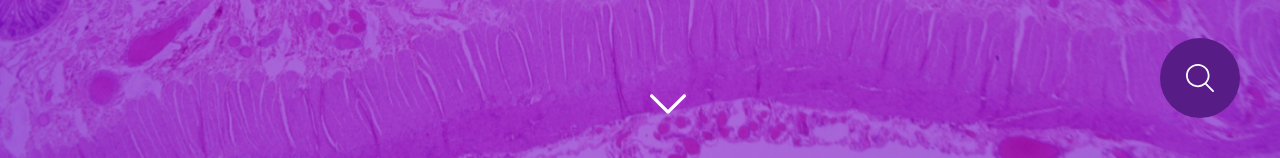
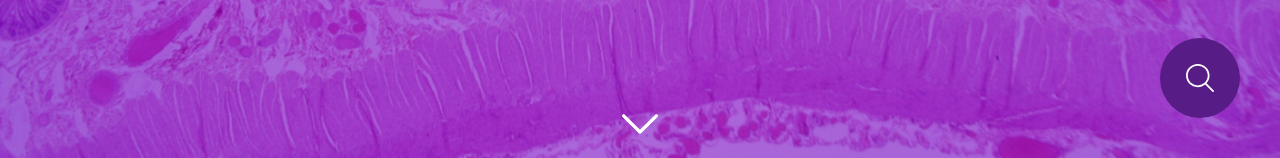
Before and after one commit to fabricadesoftware-ifc/fabricaHistologia_frontend, a Vue app: page /test-initial in a window 1280 px wide. Shown: the part 642-800 px from the top of the page. Built offline with nearby package versions, Linux system fonts and the light colour scheme.

Commit message:
Fix in initial search button component hover

```diff
--- a/dev-dist/sw.js
+++ b/dev-dist/sw.js
@@ -82,7 +82,7 @@ define(['./workbox-b5f7729d'], (function (workbox) { 'use strict';
     "revision": "3ca0b8505b4bec776b69afdba2768812"
   }, {
     "url": "index.html",
-    "revision": "0.4ouq5a9she"
+    "revision": "0.1tf0b5josf"
   }], {});
   workbox.cleanupOutdatedCaches();
   workbox.registerRoute(new workbox.NavigationRoute(workbox.createHandlerBoundToURL("index.html"), {
--- a/src/components/InitialButtonComp.vue
+++ b/src/components/InitialButtonComp.vue
@@ -10,6 +10,6 @@ const props = defineProps({
 })
 </script>
 <template>
-    <button class="flex items-center gap-5 rounded-md text-lg font-medium text-white font-poppins tracking-wide leading-4 btn-access">{{props.title}} <a href="#" class="w-9 h-9" v-if="props.hasArrowIcon"><img src="../assets/media/arrowRight.svg" class="w-full h-full xl:hidden"></a> <a href="#" class="hidden xl:block w-12 h-9" v-if="props.hasArrowIcon"><img src="../assets/media/arrowDown.svg" class="w-full h-full"></a></button>
+    <button class="flex items-center gap-5 rounded-md text-lg font-medium text-white font-poppins tracking-wide leading-4 btn-access">{{props.title}} <a href="#" class="w-9 h-9 xl:hidden" v-if="props.hasArrowIcon"><img src="../assets/media/arrowRight.svg" class="w-full h-full xl:hidden"></a> <a href="#" class="hidden xl:block w-12 h-9" v-if="props.hasArrowIcon"><img src="../assets/media/arrowDown.svg" class="w-full h-full"></a></button>
 
 </template>
--- a/src/components/InitialPageComp.vue
+++ b/src/components/InitialPageComp.vue
@@ -15,7 +15,7 @@ import InitialSearchButtonComp from './InitialSearchButtonComp.vue'
         <div class="col-start-1 col-end-6 w-full h-full row-span-3 md:justify-between flex flex-col items-center justify-center absolute">
             <TitleInitialPageComp  class="z-10" />
             <InitialButtonComp :title="'Aproveite nosso sistema interativo'" class="z-10 mt-14 px-4 py-1.5 xl:hidden" />
-            <InitialButtonComp class="hidden z-10 mb-12 p-4 xl:flex xl:absolute xl:bottom-0 xl:mb-5" :hasArrowIcon="true" />
+            <InitialButtonComp class="hidden z-10 mb-12 p-4 xl:flex xl:absolute xl:bottom-0 xl:mb-0" :hasArrowIcon="true" />
         </div>
         <div class="col-start-1 row-start-3 flex items-end z-10 xl:hidden">
             <IFC_LogoComp :isGreen="false" :margin="'0px 0px 50px 30px'" />
--- a/src/components/InitialSearchButtonComp.vue
+++ b/src/components/InitialSearchButtonComp.vue
@@ -1,31 +1,32 @@
 <template>
-    <div class="w-auto h-auto xl:flex items-center  gap-5 hidden roundbtn">
-    <div class="flex container-alt">
+  <div class="w-auto h-auto xl:flex items-center gap-5 hidden">
+    <div class="w-20 h-20 rounded-full bg-purple-900 p-3 items-center justify-center flex roundbtn">
+      <img src="../assets/media/search.svg" class="w-7 h-7" />
+      <div class="flex container-alt absolute w-96 right-10">
         <div class="w-auto p-5 flex items-center bg-white h-9 rounded-l-md">
           <p class="font-poppins font-light">Clique para pesquisar uma lâmina</p>
         </div>
         <div class="w-0 h-10 altbox"></div>
       </div>
-    <div class="w-20 h-20 rounded-full bg-purple-900 p-3 items-center justify-center flex">
-        <img src="../assets/media/search.svg" class="w-7 h-7">
     </div>
   </div>
 </template>
 
 <style scoped>
 .altbox {
-    border-top:18px solid transparent;
-  	border-left:18px solid rgb(255, 255, 255);
-  	border-bottom:18px solid transparent;
-
+  border-top: 18px solid transparent;
+  border-left: 18px solid rgb(255, 255, 255);
+  border-bottom: 18px solid transparent;
 }
 
 .container-alt {
   opacity: 0;
   transition: 0.2s;
+  visibility: hidden;
 }
 
 .roundbtn:hover .container-alt {
   opacity: 1;
+  visibility: visible;
 }
 </style>
```
Lines whose indentation alone changed are shown as unchanged.
